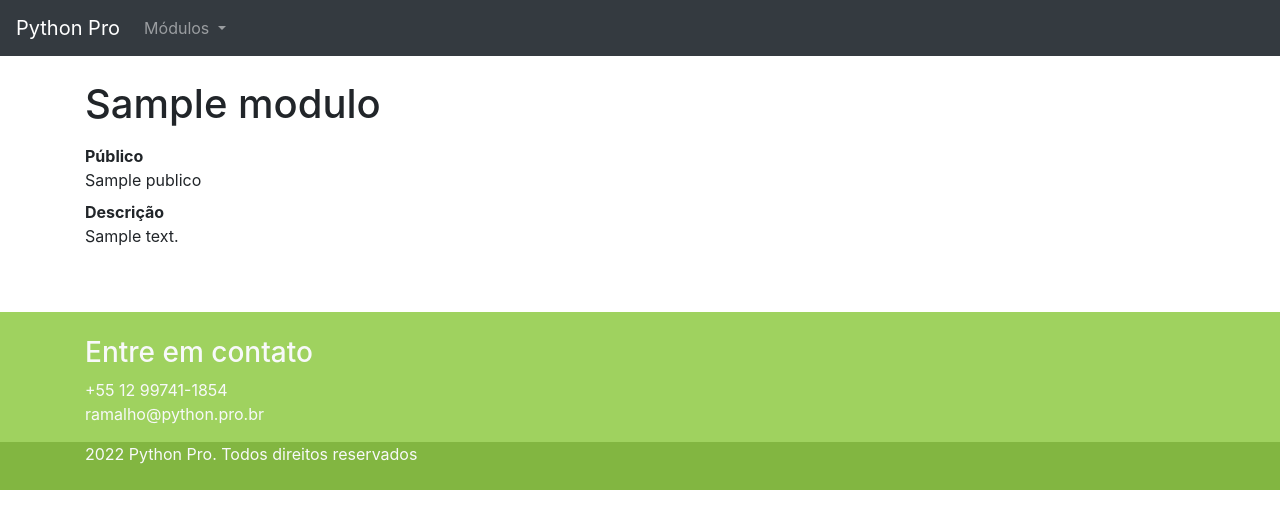
After one commit to mateuslourenco/curso-django-ubuntu, a Django app: template pypro/modulos/templates/modulos/modulo_detalhe.html in a window 1280 px wide. The commit adds this page. Shown: the top 529 px of the page. Run offline with Django 4.2, Linux system fonts and the light colour scheme; the template is opened without the code that fills it: most values are stand-ins (such as "Sample title", 1, 10 or a date in 2020); some libraries are stand-ins or nearby versions.

Commit message:
criada página detalhes do modulo
close #126

```diff
--- a/pypro/base/templates/base/base.html
+++ b/pypro/base/templates/base/base.html
@@ -34,7 +34,7 @@
             <li class="nav-item dropdown">
                 <a class="nav-link dropdown-toggle" href="#" id="navbarDropdown" role="button" data-toggle="dropdown"
                    aria-haspopup="true" aria-expanded="false">
-                    Dropdown
+                    Módulos
                 </a>
                 <div class="dropdown-menu" aria-labelledby="navbarDropdown">
                     {% for modulo in MODULOS %}
--- a/pypro/modulos/facade.py
+++ b/pypro/modulos/facade.py
@@ -9,3 +9,7 @@ def listar_modulos_ordenados() -> List[Modulo]:
     :return:
     """
     return list(Modulo.objects.order_by('order').all())
+
+
+def encontrar_modulo(slug: str) -> Modulo:
+    return Modulo.objects.get(slug=slug)
--- /dev/null
+++ b/pypro/modulos/templates/modulos/modulo_detalhe.html
@@ -0,0 +1,19 @@
+{% extends 'base/base.html' %}
+{% load static %}
+{% block title %}{{ modulo.titulo }}{% endblock title %}
+{% block description %}Página com detalhes do módulo {{ modulo.titulo }}{% endblock description %}
+{% block body %}
+<div class="container">
+    <div class="row">
+        <div class="col-md-12">
+            <h1 class="mt-4 mb-3">{{ modulo.titulo }}</h1>
+            <dl>
+                <dt>Público</dt>
+                <dd>{{modulo.publico}}</dd>
+                <dt>Descrição</dt>
+                <dd>{{modulo.descricao}}</dd>
+            </dl>
+        </div>
+    </div>
+</div>
+{% endblock body %}
```
Also changed, not shown: pypro/modulos/tests/test_facade.py (+0 -1 lines), pypro/modulos/tests/test_modulo_detalhe.py (added, +30 -0 lines), pypro/modulos/views.py (+5 -2 lines).
